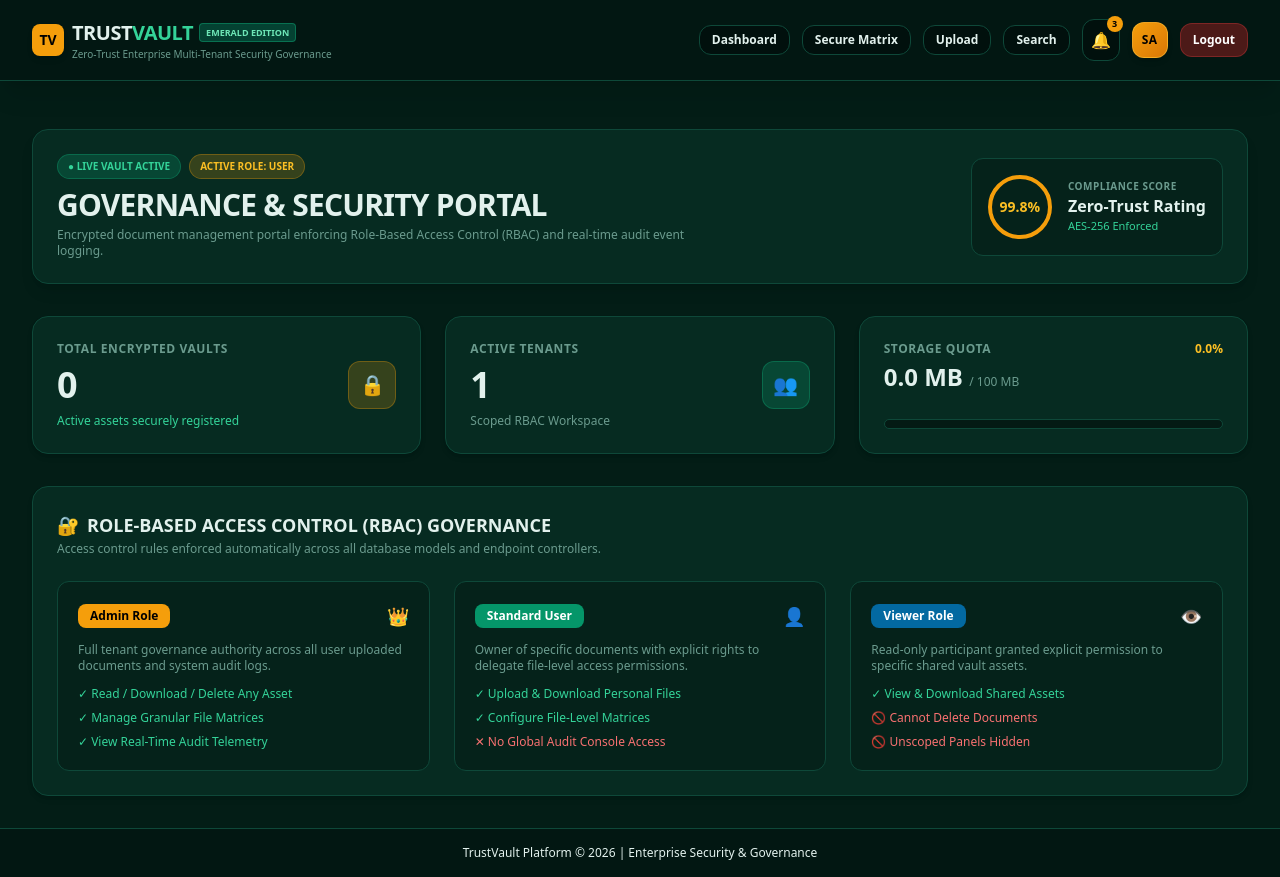
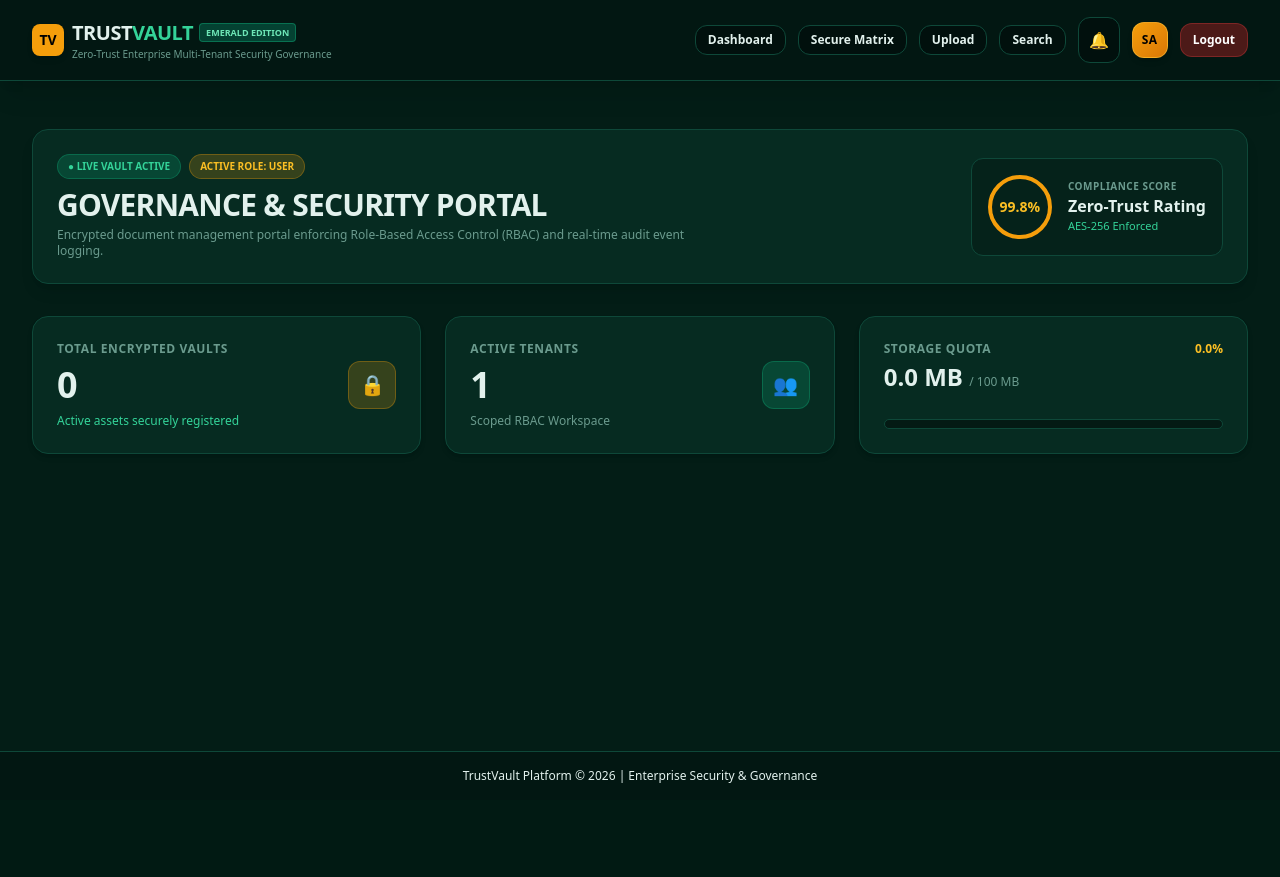
Before and after one commit to JanapatiDivyaSaranya/TrustVault, a Flask app: page /dashboard in a window 1280 px wide. After the commit the page ends 783 px from the top, so only its background shows below. Run offline with Flask 3, Linux system fonts and the light colour scheme; the visitor is signed in with stand-in values (Sample User, id 1); data comes from the database, SQL or seed files in the repository; data that the repository does not hold is empty; some libraries are stand-ins or nearby versions.

Commit message:
Remove notification count badge from bell icon and remove RBAC role instruction cards from dashboard

```diff
--- a/templates/base.html
+++ b/templates/base.html
@@ -24,12 +24,10 @@
 </head>
 <body class="theme-bg-main theme-text-main min-h-screen flex flex-col font-sans">
 
-    <!-- Cleaned Top Navigation Header (Removed Redundant Role-Switching Controls & Theme Pickers) -->
     <nav class="theme-nav border-b sticky top-0 z-50 shadow-xl transition-colors duration-300 py-2">
         <div class="max-w-7xl mx-auto px-4 sm:px-6 lg:px-8">
             <div class="flex items-center justify-between h-16">
 
-                <!-- Brand & Logo -->
                 <div class="flex items-center space-x-3">
                     <a href="{{ url_for('dashboard') }}" class="flex items-center gap-2">
                         <div class="w-8 h-8 rounded-lg bg-amber-500 flex items-center justify-center font-black text-black text-sm shadow-md">TV</div>
@@ -43,7 +41,6 @@
                     </a>
                 </div>
 
-                <!-- Navigation Controls -->
                 <div class="flex items-center space-x-3">
                     {% if current_user.is_authenticated %}
 
@@ -58,11 +55,10 @@
                     </a>
                     {% endif %}
 
-                    <!-- Security Alert Bell -->
+                    <!-- Security Alert Bell (Badge Removed) -->
                     <div class="relative">
-                        <button onclick="toggleAlertsDropdown()" class="p-2 rounded-xl bg-black/30 border theme-border text-amber-400 relative hover:bg-black/50 transition">
+                        <button onclick="toggleAlertsDropdown()" class="p-2.5 rounded-xl bg-black/30 border theme-border text-amber-400 hover:bg-black/50 transition">
                             🔔
-                            <span class="absolute -top-1 -right-1 w-4 h-4 bg-amber-500 text-black font-extrabold text-[9px] rounded-full flex items-center justify-center">3</span>
                         </button>
 
                         <div id="alertsDropdown" class="hidden absolute right-0 mt-2 w-72 theme-bg-card border theme-border rounded-xl shadow-2xl p-3 z-50 text-xs space-y-2">
@@ -77,7 +73,6 @@
                         </div>
                     </div>
 
-                    <!-- User Initials Avatar Badge -->
                     <div class="w-9 h-9 rounded-xl bg-gradient-to-br from-amber-500 to-amber-600 text-black font-extrabold text-xs flex items-center justify-center shadow-md uppercase tracking-wider border border-amber-300/40">
                         {{ current_user.username[:2] }}
                     </div>
@@ -90,7 +85,6 @@
         </div>
     </nav>
 
-    <!-- Flash Messages -->
     <div class="max-w-7xl mx-auto px-4 sm:px-6 lg:px-8 mt-4 w-full">
         {% with messages = get_flashed_messages(with_categories=true) %}
             {% if messages %}
--- a/templates/dashboard.html
+++ b/templates/dashboard.html
@@ -32,7 +32,7 @@
         </div>
     </div>
 
-    <!-- Analytics Stat Cards with Storage Quota Progress Indicator -->
+    <!-- Analytics Stat Cards & Storage Quota -->
     <div class="grid grid-cols-1 md:grid-cols-3 gap-6">
         <div class="theme-bg-card p-6 rounded-2xl border theme-border shadow-md flex justify-between items-center">
             <div>
@@ -56,7 +56,6 @@
             </div>
         </div>
 
-        <!-- Storage Quota Progress Indicator Card -->
         <div class="theme-bg-card p-6 rounded-2xl border theme-border shadow-md flex flex-col justify-between">
             <div>
                 <div class="flex justify-between items-center mb-1">
@@ -71,58 +70,5 @@
         </div>
     </div>
 
-    <!-- RBAC Governance Matrix -->
-    <div class="theme-bg-card p-6 rounded-2xl border theme-border shadow-md">
-        <div class="flex justify-between items-center mb-6">
-            <div>
-                <h3 class="text-lg font-bold theme-text-main flex items-center gap-2">
-                    <span>🔐</span> ROLE-BASED ACCESS CONTROL (RBAC) GOVERNANCE
-                </h3>
-                <p class="text-xs theme-text-muted mt-0.5">Access control rules enforced automatically across all database models and endpoint controllers.</p>
-            </div>
-        </div>
-
-        <div class="grid grid-cols-1 md:grid-cols-3 gap-6">
-            <div class="p-5 rounded-xl bg-black/20 border theme-border space-y-3">
-                <div class="flex justify-between items-center">
-                    <span class="px-3 py-1 rounded-lg bg-amber-500 text-black font-extrabold text-xs">Admin Role</span>
-                    <span class="text-amber-400 text-lg">👑</span>
-                </div>
-                <p class="text-xs theme-text-muted">Full tenant governance authority across all user uploaded documents and system audit logs.</p>
-                <ul class="text-xs space-y-2 text-emerald-400 font-medium">
-                    <li>✓ Read / Download / Delete Any Asset</li>
-                    <li>✓ Manage Granular File Matrices</li>
-                    <li>✓ View Real-Time Audit Telemetry</li>
-                </ul>
-            </div>
-
-            <div class="p-5 rounded-xl bg-black/20 border theme-border space-y-3">
-                <div class="flex justify-between items-center">
-                    <span class="px-3 py-1 rounded-lg bg-emerald-600 text-white font-extrabold text-xs">Standard User</span>
-                    <span class="text-emerald-400 text-lg">👤</span>
-                </div>
-                <p class="text-xs theme-text-muted">Owner of specific documents with explicit rights to delegate file-level access permissions.</p>
-                <ul class="text-xs space-y-2 text-emerald-400 font-medium">
-                    <li>✓ Upload & Download Personal Files</li>
-                    <li>✓ Configure File-Level Matrices</li>
-                    <li class="text-red-400">✕ No Global Audit Console Access</li>
-                </ul>
-            </div>
-
-            <div class="p-5 rounded-xl bg-black/20 border theme-border space-y-3">
-                <div class="flex justify-between items-center">
-                    <span class="px-3 py-1 rounded-lg bg-sky-700 text-white font-extrabold text-xs">Viewer Role</span>
-                    <span class="text-sky-400 text-lg">👁️</span>
-                </div>
-                <p class="text-xs theme-text-muted">Read-only participant granted explicit permission to specific shared vault assets.</p>
-                <ul class="text-xs space-y-2 text-emerald-400 font-medium">
-                    <li>✓ View & Download Shared Assets</li>
-                    <li class="text-red-400">🚫 Cannot Delete Documents</li>
-                    <li class="text-red-400">🚫 Unscoped Panels Hidden</li>
-                </ul>
-            </div>
-        </div>
-    </div>
-
 </div>
 {% endblock %}
```
